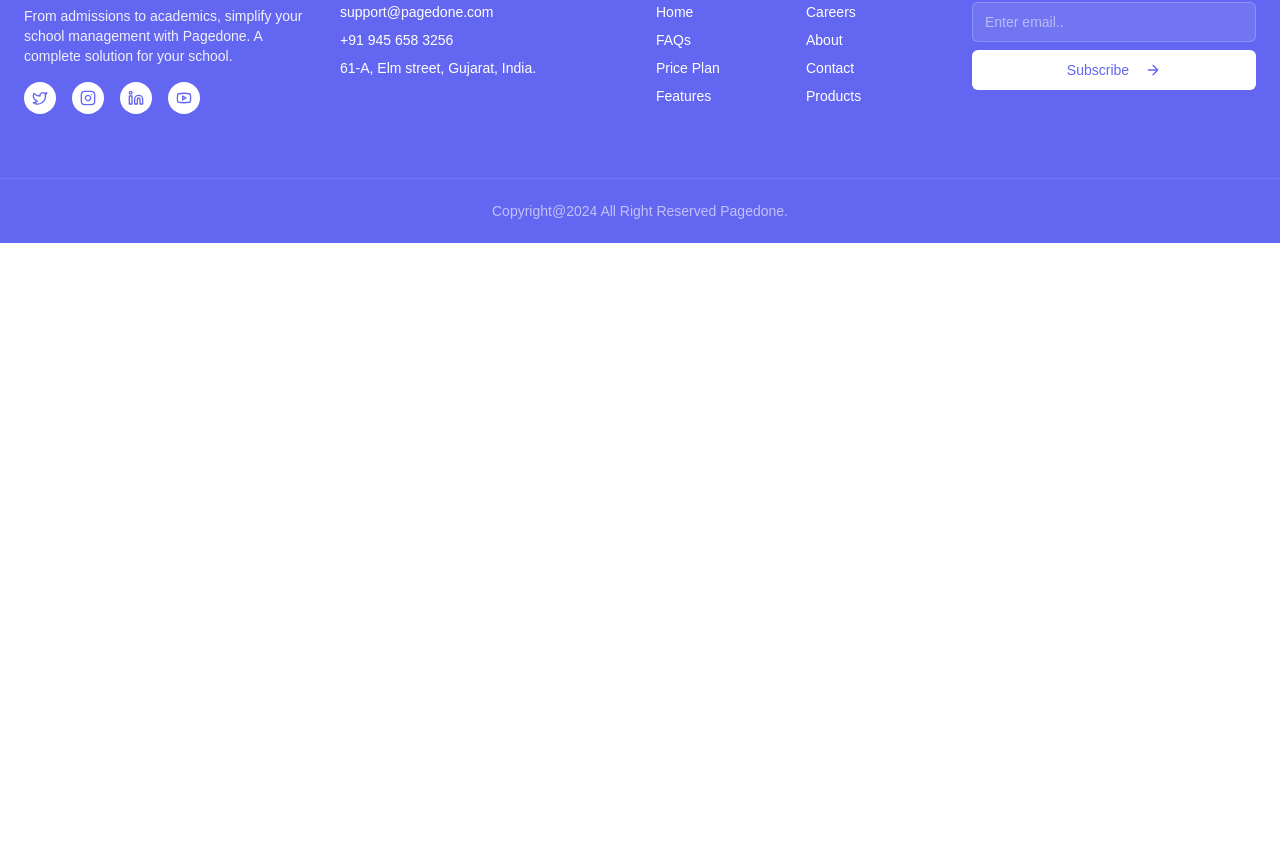
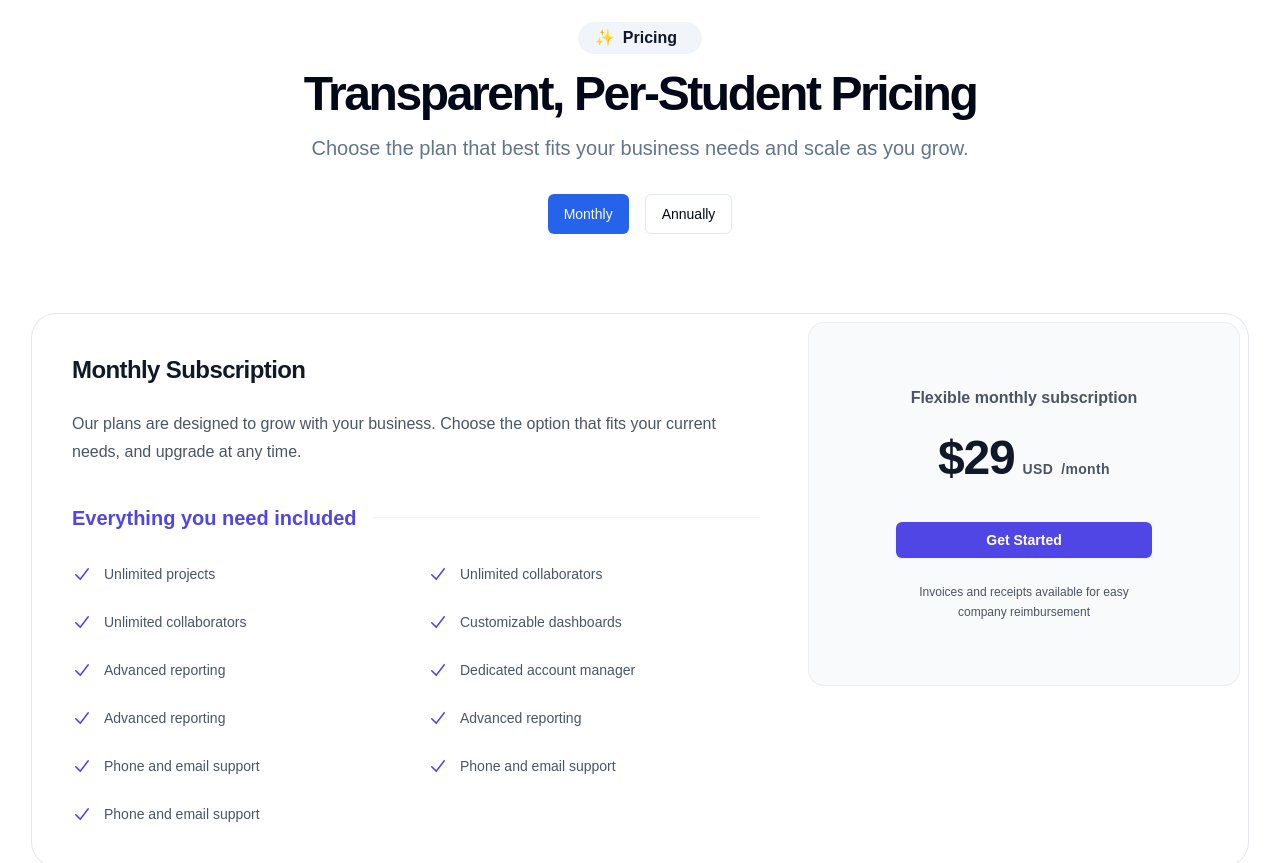
Before and after one commit to stasimus1978/School-Pro, a Next.js app: page / in a window 1280 px wide. Shown: the part 3839-4702 px from the top of the page. Before the commit the page ends 4082 px from the top, so only its background shows below. Built offline with nearby package versions, Linux system fonts and the light colour scheme; a web font is replaced by a local one.

Commit message:
11. Добавление компонента Pricing на главную страницу и обновление конфигурации ESLint

```diff
--- a/app/(front)/page.tsx
+++ b/app/(front)/page.tsx
@@ -2,6 +2,7 @@ import DashboardPreview from "@/components/frontend/dashboard-preview";
 import GridFeatures from "@/components/frontend/grid-features";
 import HeroSection from "@/components/frontend/hero-section";
 import LogoCloud from "@/components/frontend/logo-cloud";
+import Pricing from "@/components/frontend/pricing";
 
 export default function HomePage() {
   return (
@@ -10,6 +11,7 @@ export default function HomePage() {
       <LogoCloud />
       <DashboardPreview />
       <GridFeatures />
+      <Pricing />
     </main>
   );
 }
--- /dev/null
+++ b/components/frontend/pricing.tsx
@@ -0,0 +1,113 @@
+"use client";
+
+import React, { useState } from "react";
+import { Button } from "@/components/ui/button";
+import SectionHeader from "./section-header";
+
+export default function Pricing() {
+  const [isAnnual, setIsAnnual] = useState(false);
+
+  const monthlyPrice = 29;
+  const annualPrice = 299;
+  const features = [
+    "Unlimited projects",
+    "Unlimited collaborators",
+    "Unlimited collaborators",
+    "Customizable dashboards",
+    "Advanced reporting",
+    "Dedicated account manager",
+    "Advanced reporting",
+    "Advanced reporting",
+    "Phone and email support",
+    "Phone and email support",
+    "Phone and email support",
+  ];
+
+  return (
+    <div className="bg-white py-24 sm:py-32">
+      <div className="mx-auto max-w-7xl px-6 lg:px-8">
+        <div className="">
+          <SectionHeader
+            title="Pricing"
+            description="Choose the plan that best fits your business needs and scale as you grow."
+            heading="Transparent, Per-Student Pricing"
+          />
+        </div>
+        <div className="mx-auto mt-8 flex justify-center space-x-4">
+          <Button variant={isAnnual ? "outline" : "default"} onClick={() => setIsAnnual(false)}>
+            Monthly
+          </Button>
+          <Button variant={isAnnual ? "default" : "outline"} onClick={() => setIsAnnual(true)}>
+            Annually
+          </Button>
+        </div>
+        <div className="mx-auto mt-16 max-w-2xl rounded-3xl ring-1 ring-gray-200 sm:mt-20 lg:mx-0 lg:flex lg:max-w-none">
+          <div className="p-8 sm:p-10 lg:flex-auto">
+            <h3 className="text-2xl font-bold tracking-tight text-gray-900">
+              {isAnnual ? "Annual" : "Monthly"} Subscription
+            </h3>
+            <p className="mt-6 text-base leading-7 text-gray-600">
+              Our plans are designed to grow with your business. Choose the option that fits your current needs, and
+              upgrade at any time.
+            </p>
+            <div className="mt-10 flex items-center gap-x-4">
+              <h4 className="flex-none text-xl font-semibold leading-6 text-indigo-600">
+                Everything you need included
+              </h4>
+              <div className="h-px flex-auto bg-gray-100"></div>
+            </div>
+            <ul
+              role="list"
+              className="mt-8 grid grid-cols-1 gap-4 text-sm leading-6 text-gray-600 sm:grid-cols-2 sm:gap-6"
+            >
+              {features.map((feature, index) => (
+                <li key={index} className="flex gap-x-3">
+                  <svg
+                    className="h-6 w-5 flex-none text-indigo-600"
+                    viewBox="0 0 20 20"
+                    fill="currentColor"
+                    aria-hidden="true"
+                  >
+                    <path
+                      fillRule="evenodd"
+                      d="M16.704 4.153a.75.75 0 01.143 1.052l-8 10.5a.75.75 0 01-1.127.075l-4.5-4.5a.75.75 0 011.06-1.06l3.894 3.893 7.48-9.817a.75.75 0 011.05-.143z"
+                      clipRule="evenodd"
+                    />
+                  </svg>
+                  {feature}
+                </li>
+              ))}
+            </ul>
+          </div>
+          <div className="-mt-2 p-2 lg:mt-0 lg:w-full lg:max-w-md lg:flex-shrink-0">
+            <div className="rounded-2xl bg-gray-50 py-10 text-center ring-1 ring-inset ring-gray-900/5 lg:flex lg:flex-col lg:justify-center lg:py-16">
+              <div className="mx-auto max-w-xs px-8">
+                <p className="text-base font-semibold text-gray-600">
+                  {isAnnual ? "Save 17% with annual plan" : "Flexible monthly subscription"}
+                </p>
+                <p className="mt-6 flex items-baseline justify-center gap-x-2">
+                  <span className="text-5xl font-bold tracking-tight text-gray-900">
+                    ${isAnnual ? annualPrice : monthlyPrice}
+                  </span>
+                  <span className="text-sm font-semibold leading-6 tracking-wide text-gray-600">USD</span>
+                  {!isAnnual && (
+                    <span className="text-sm font-semibold leading-6 tracking-wide text-gray-600">/month</span>
+                  )}
+                </p>
+                <a
+                  href="#"
+                  className="mt-10 block w-full rounded-md bg-indigo-600 px-3 py-2 text-center text-sm font-semibold text-white shadow-sm hover:bg-indigo-500 focus-visible:outline focus-visible:outline-2 focus-visible:outline-offset-2 focus-visible:outline-indigo-600"
+                >
+                  Get Started
+                </a>
+                <p className="mt-6 text-xs leading-5 text-gray-600">
+                  Invoices and receipts available for easy company reimbursement
+                </p>
+              </div>
+            </div>
+          </div>
+        </div>
+      </div>
+    </div>
+  );
+}
```
Also changed, not shown: .eslintrc.json.
